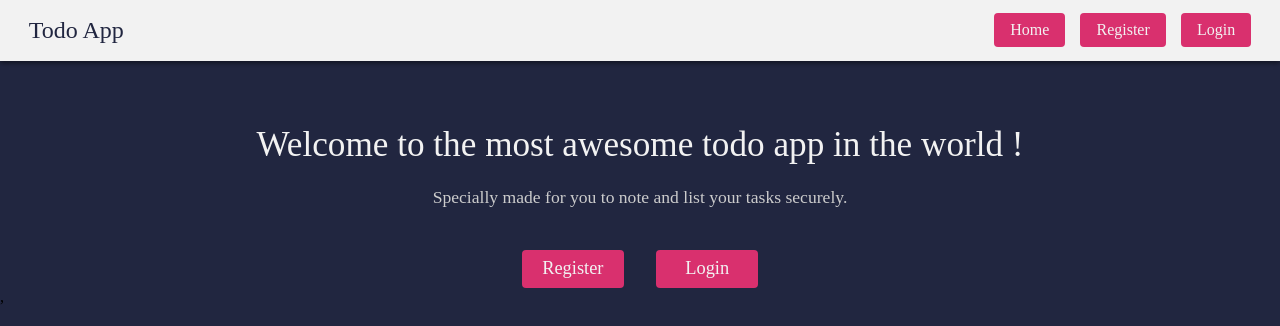
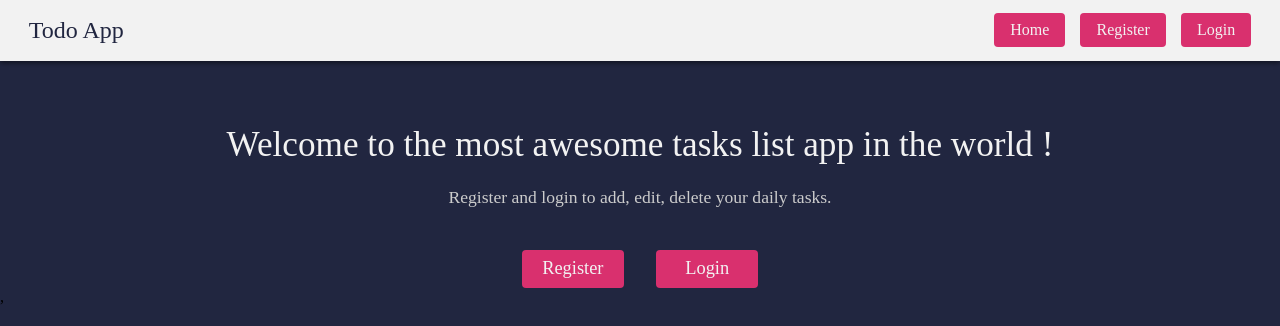
Before and after one commit to paras594/MERN-Todo-App, a React app in the folder client/: page / in a window 1280 px wide. Shown: the top 326 px of the page. Built offline with nearby package versions, Linux system fonts and the light colour scheme.

Commit message:
added more informative heading and lines

```diff
--- a/client/src/components/dashboard/Dashboard.jsx
+++ b/client/src/components/dashboard/Dashboard.jsx
@@ -45,7 +45,7 @@ const Dashboard = () => {
 	return (
 		<div className="dashboard">
 			<h1>
-				Welcome to Todo App, <span className="capitalize">{user.name}</span>{" "}
+				Add your tasks here, <span className="capitalize">{user.name}</span>{" "}
 			</h1>
 			{/*<p>You are logged in to your account</p>*/}
 			<AddTodo addTodo={addTodo} />
--- a/client/src/components/layout/Landing.jsx
+++ b/client/src/components/layout/Landing.jsx
@@ -14,8 +14,8 @@ const Landing = ({ history }) => {
 
 	return (
 		<div className="landing">
-			<h1>Welcome to the most awesome todo app in the world !</h1>
-			<p>Specially made for you to note and list your tasks securely.</p>
+			<h1>Welcome to the most awesome tasks list app in the world !</h1>
+			<p>Register and login to add, edit, delete your daily tasks.</p>
 			<div className="links">
 				<Link to="/register">Register</Link>
 				{/*<Link to="/dashboard">Dashboard</Link>*/}
```
